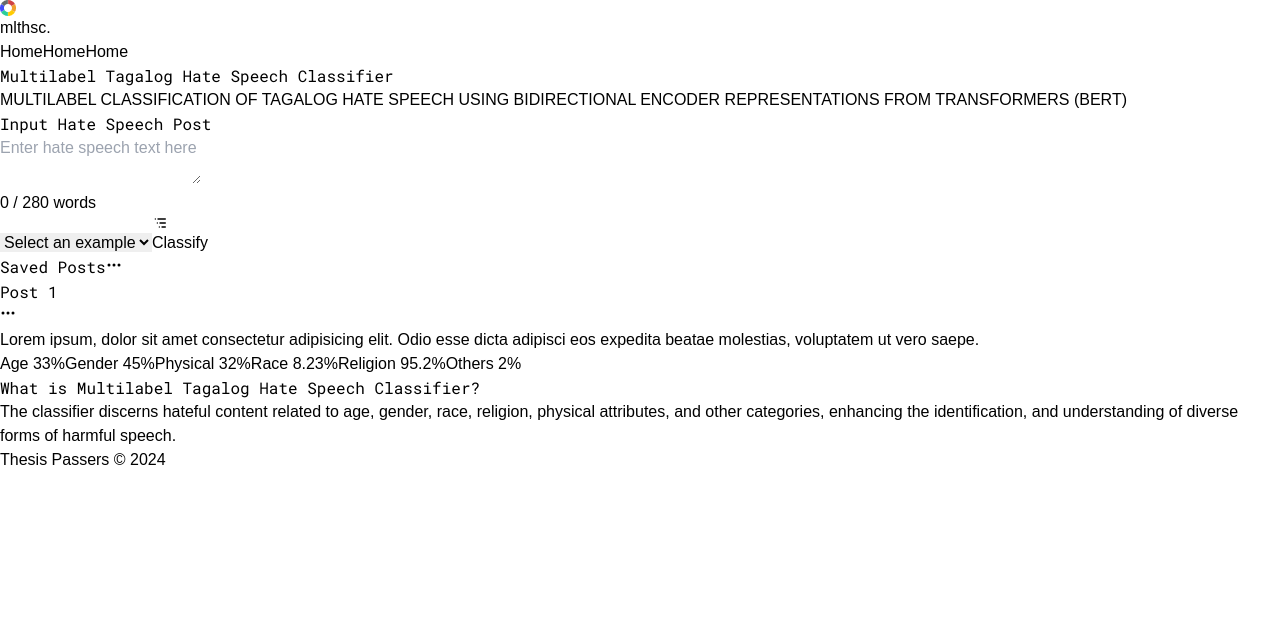
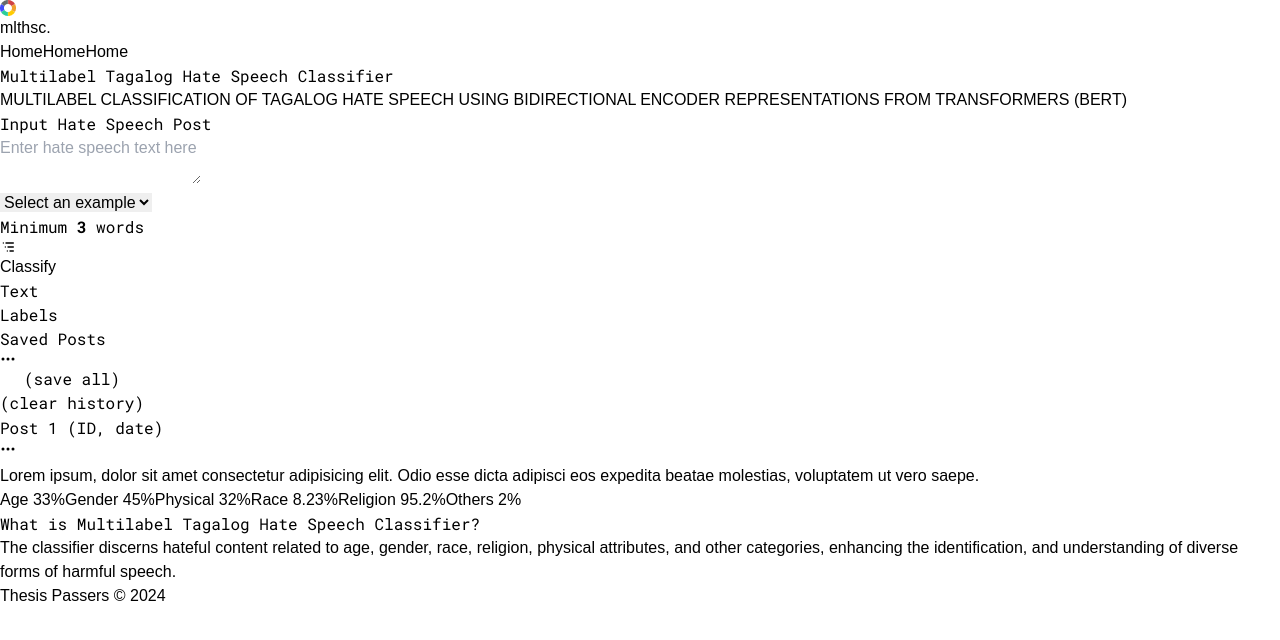
Before and after one commit to syke9p3/mlthsc-thesis, a React (Vite) app: page / in a window 1280 px wide. Shown: the top 640 px of the page. Built offline with nearby package versions, Linux system fonts and the light colour scheme.

Commit message:
react-query update

```diff
--- a/package.json
+++ b/package.json
@@ -14,6 +14,7 @@
     "react": "^18.2.0",
     "react-dom": "^18.2.0",
     "react-icons": "^5.2.1",
+    "react-query": "^3.39.3",
     "react-router-dom": "^6.23.1",
     "tailwind-merge": "^2.3.0"
   },
--- a/src/App.tsx
+++ b/src/App.tsx
@@ -1,16 +1,21 @@
 
+import { QueryClient, QueryClientProvider } from "react-query"
 import Footer from "./components/Footer"
 import Navbar from "./components/Navbar"
 import Home from "./pages/Home"
 
+const queryClient = new QueryClient()
+
 function App() {
 
   return (
-    <div className="bg-[#F6F7F9]">
-      <Navbar />
-      <Home />
-      <Footer />
-    </div>
+    <QueryClientProvider client={queryClient}>
+      <div className="bg-[#F6F7F9]">
+        <Navbar />
+        <Home />
+        <Footer />
+      </div>
+    </QueryClientProvider>
   )
 }
 
--- a/src/components/Banner.tsx
+++ b/src/components/Banner.tsx
@@ -4,7 +4,7 @@ import Container from './Container'
 const Banner = () => {
     return (
         <section className="bg-[#22242B] text-[#EBEFF5] ">
-            <Container className="text-center pb-8 pt-2 px-4 flex flex-col items-center">
+            <Container className="text-center pb-12 pt-8 px-4 flex flex-col items-center">
                 <h1 className="text-2xl font-bold tracking-tighter ">Multilabel Tagalog Hate Speech Classifier</h1>
                 <p className="capitalize text-sm mt-4 max-w-md">MULTILABEL CLASSIFICATION OF TAGALOG HATE SPEECH USING BIDIRECTIONAL ENCODER REPRESENTATIONS FROM TRANSFORMERS (BERT) </p>
             </Container>
--- a/src/components/HateSpeechTextArea.tsx
+++ b/src/components/HateSpeechTextArea.tsx
@@ -1,9 +1,11 @@
+import axios from "axios";
+import Container from "./Container";
 import { useState } from "react";
-import Container from "./Container";
+import { useMutation } from "react-query";
 import { TbListTree } from "react-icons/tb";
 import { twMerge } from "tailwind-merge";
 import { CgSpinner } from "react-icons/cg";
-import axios from "axios";
+import OutputLabels from "./OutputLabels";
 
 
 const examples = [
@@ -16,12 +18,35 @@ const getWordCount = (text: string) => {
     return text.split(/\s+/).filter(word => word.length > 0).length;
 }
 
+const fetchLabels = async (inputText: string) => {
+    console.log('fetching labels...');
+    const { data } = await axios.post('http://localhost:8080/labels', { input: inputText });
+    return data;
+}
+
+interface Label {
+    name: string;
+    probability: string;
+}
+
+interface Results {
+    labels?: Label[];
+    text?: string;
+}
+
 const HateSpeechTextArea = () => {
 
+    const [results, setResults] = useState<Results>({});
     const [inputText, setInputText] = useState('');
     const [isValidInput, setIsValidInput] = useState(false);
     const [wordCount, setWordCount] = useState(0);
-    const [isLoading, setIsLoading] = useState(false);
+
+    const mutation = useMutation(fetchLabels, {
+        onSuccess: (data) => {
+            console.log('labels:', data);
+            setResults(data);
+        }
+    })
 
     const handleInputChange = (event: React.ChangeEvent<HTMLTextAreaElement | HTMLSelectElement>) => {
 
@@ -34,17 +59,7 @@ const HateSpeechTextArea = () => {
     };
 
     const handleSubmitInput = () => {
-        setIsLoading(true);
-        axios.post(`http://localhost:8080/labels`, { input: inputText }).
-            then(response => {
-                setIsLoading(false);
-                console.log(response.data);
-            })
-            .catch(error => {
-                console.error(error);
-                setIsLoading(false);
-            })
-
+        mutation.mutate(inputText)
     }
 
     return (
@@ -56,14 +71,10 @@ const HateSpeechTextArea = () => {
                         <textarea value={inputText}
                             placeholder="Enter hate speech text here"
                             onChange={handleInputChange}
-                            className="px-3 pt-2 pb-6  bg-[#EBEFF5] resize-none w-full  min-h-[200px] outline-teal-500 focus:outline-none focus:outline-teal-500"
+                            className={twMerge(`px-4 pt-2 pb-6 bg-[#EBEFF5] resize-none w-full  min-h-[200px] focus:outline-none`, `${isValidInput || wordCount === 0 ? 'outline-teal-500 focus:outline-teal-500' : 'outline-red-500 focus:outline-red-500'}`)}
                         />
-                        <div className=" bottom-2 right-2 px-3 py-4  pointer-events-none flex justify-end">
-                            <span className={twMerge("text-sm  opacity-80", `${isValidInput ? 'text-inherit' : 'text-red-500'}`, `${wordCount > 0 ? 'visible' : 'invisible'}`)}>{wordCount} / 280 words</span>
-                        </div>
-                    </div>
-                    <div className="justify-between grid grid-cols-1 sm:flex ">
-                        <select className="text-sm px-6 py-4 my-3 rounded-md cursor-pointer"
+                        <div className="px-4 py-3  justify-between items-center grid grid-cols-1 sm:flex gap-2">
+                            <select className="text-sm px-6 py-4 rounded-md cursor-pointer order-3 sm:order-1"
                                 onChange={handleInputChange}
                                 value={inputText}
                             >
@@ -72,17 +83,29 @@ const HateSpeechTextArea = () => {
                                     <option key={example.id} value={example.text}>{`Example ${i + 1}`}</option>
                                 ))}
                             </select>
+                            <h3 className={twMerge("text-sm pointer-events-none order-2 text-right", `${isValidInput || wordCount === 0 ? 'text-teal-500' : 'text-red-500'}`)}>
+
+
+                                {
+                                    wordCount === 0 ? (<span>Minimum <b>3</b> words</span>) : `${wordCount} / 280 words`
+                                }
+
+
+
+                            </h3>
+                        </div>
+                    </div>
+                    <div className="">
                         <button disabled={!isValidInput}
-                            className={`${isValidInput ? 'opacity-100' : 'opacity-20'}  animate`}
+                            className={`${isValidInput ? 'opacity-100' : 'opacity-20'}  animate w-full my-3`}
                             onClick={handleSubmitInput}
                         >
                             <span
                                 className={twMerge("text-sm px-6 py-4 bg-[#22242B] grid place-items-center text-white rounded-md items-center gap-2 transition-all duration-100 ease-in-out",
-                                    `${isValidInput || isLoading ? 'hover:bg-teal-500' : ''}`)
+                                    `${isValidInput || mutation.isLoading ? 'hover:bg-teal-500' : ''}`)
                                 }>
 
-
-                                {!isLoading ? (
+                                {!mutation.isLoading ? (
                                     <div className="flex gap-1 items-center">
                                         <TbListTree />
                                         Classify
@@ -95,7 +118,7 @@ const HateSpeechTextArea = () => {
                             </span>
                         </button>
                     </div>
-
+                    <OutputLabels labels={results.labels} text={results.text} />
                 </div>
             </Container>
         </section>
--- /dev/null
+++ b/src/components/OutputLabels.tsx
@@ -0,0 +1,29 @@
+interface Label {
+    name: string;
+    probability: string;
+}
+
+interface ClassifierResultsProps {
+    labels?: Label[];
+    text?: string;
+}
+
+const OutputLabels = ({ labels, text }: ClassifierResultsProps) => {
+    return (
+        <div className="my-6">
+
+            <h3 className="text-2xl font-bold my-2">Text</h3>
+            <h6>{text}</h6>
+            <h3 className="text-2xl font-bold my-2">Labels </h3>
+            <ul>
+                {labels?.map((label, index) => (
+                    <li key={index}>
+                        {label.name} - {label.probability}
+                    </li>
+                ))}
+            </ul>
+        </div>
+    )
+}
+
+export default OutputLabels
--- a/src/components/SavedPosts.tsx
+++ b/src/components/SavedPosts.tsx
@@ -11,7 +11,6 @@ const SavedPosts = () => {
         try {
             const savedPosts = localStorage.getItem('savedPosts')
             if (savedPosts) {
-                // Set the saved posts to the state
                 setPosts(JSON.parse(savedPosts))
             }
         } catch (error) {
@@ -25,18 +24,23 @@ const SavedPosts = () => {
             <Container>
                 <div className="m-2 overflow-hidden rounded-xl border border-gray-300">
                     <div className="bg-[#22242B] py-4 px-6 flex justify-between">
-                        <button>
-                            <h1 className="uppercase text-[#FAFFFF] font-bold">Saved Posts</h1>
-                        </button>
-                        <button onClick={() => setPosts((prevPost) => !prevPost)} className="bg-[#22242B] text-[#FAFFFF] px-2 py-1 rounded-lg">
+                        <h1 className="uppercase text-[#FAFFFF] font-bold">Saved Posts</h1>
+
+                        <button
+                            // onClick={() => setPosts((prevPost) => !prevPost)}
+                            className="bg-[#22242B] text-[#FAFFFF] px-2 py-1 rounded-lg">
                             <BsThreeDots />
+                            <div className="text-left">
+                                <h1 className="text-[#FAFFFF] font-bold text-xs">(save all)</h1>
+                                <h1 className="text-[#FAFFFF] font-bold text-xs">(clear history)</h1>
+                            </div>
                         </button>
                     </div>
                     <div className="py-4 px-6">
                         {posts && (
                             <div className="mb-6">
                                 <div className="flex justify-between items-center mb-2">
-                                    <h1 className="text-lg font-bold">Post 1</h1>
+                                    <h1 className="text-lg font-bold">Post 1 (ID, date)</h1>
                                     <button className="text-[#22242B] px-2 py-1 rounded-lg">
                                         <BsThreeDots />
                                     </button>
```
Also changed, not shown: 1 other file (tests, documents, lock files or other folders). Lines whose indentation alone changed are shown as unchanged.
